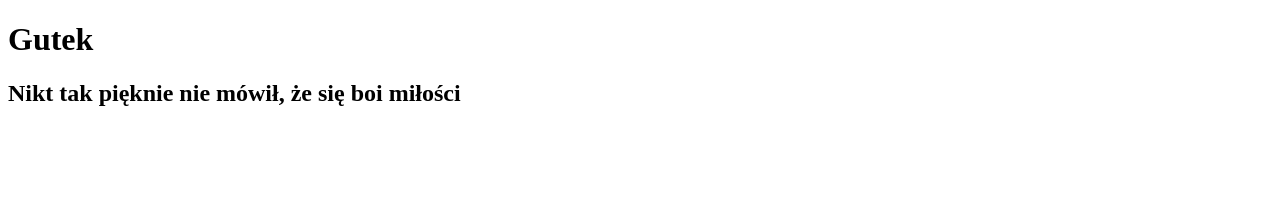
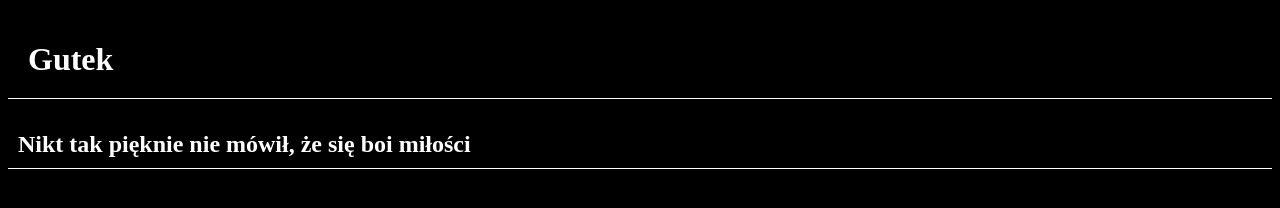
Before and after one commit to karolinabarnik/nauka-gita, a plain HTML site: page index.html in a window 1280 px wide. Drawn offline with Linux system fonts and the light colour scheme.

Commit message:
Add style for page header

```diff
--- a/index.html
+++ b/index.html
@@ -6,10 +6,10 @@
     <title>Document</title>
     <link rel="stylesheet" href="style.css">
 </head>
-<h1>Gutek </h1>
-<h2> Nikt tak pięknie nie mówił, że się boi miłości</h2>
 
 <body>
+    <h1 class="page-title">Gutek </h1>
+    <h2 class="page-subtitle"> Nikt tak pięknie nie mówił, że się boi miłości</h2>
 
 
 </body></html>
--- a/style.css
+++ b/style.css
@@ -1,4 +1,17 @@
-head {
+body {
+    background: black;
+}
 
+.page-title {
+    color: white;
+    background: black;
+    border-bottom: 1px solid white;
+    padding: 20px;
 }
+
+.page-subtitle {
+    color: white;
+    background: black;
+    border-bottom: 1px solid white;
+    padding: 10px;
 }
```
